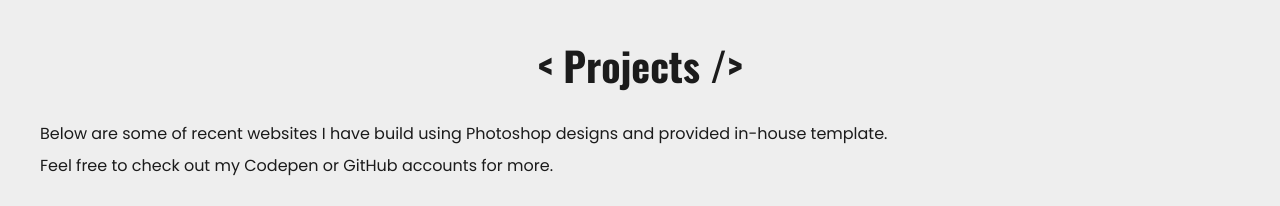
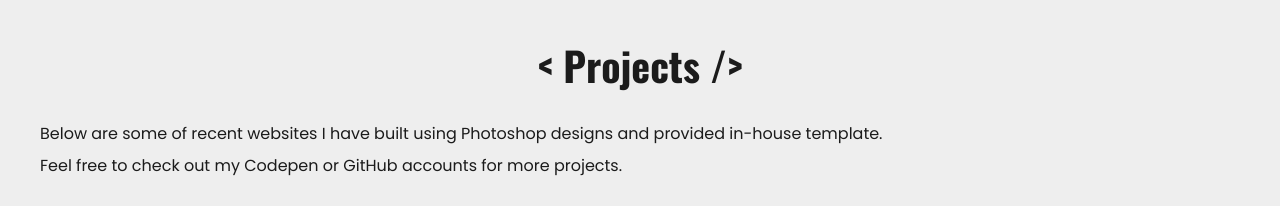
Before and after one commit to ivars-melecis/resume, a React (Create React App) app: page / in a window 1280 px wide. Shown: the part 2120-2326 px from the top of the page. Built offline with nearby package versions, Linux system fonts and the light colour scheme.

Commit message:
Fixed spelling mistake

```diff
--- a/src/contexts/HomeContext.jsx
+++ b/src/contexts/HomeContext.jsx
@@ -150,7 +150,7 @@ const HomeContextProvider = props => {
     },
     projects: {
       title: 'Projects',
-      content: ['Below are some of recent websites I have build using Photoshop designs and provided in-house template.','Feel free to check out my Codepen or GitHub accounts for more.'],
+      content: ['Below are some of recent websites I have built using Photoshop designs and provided in-house template.', 'Feel free to check out my Codepen or GitHub accounts for more projects.'],
       items: [
         {
           id: 0,
```
